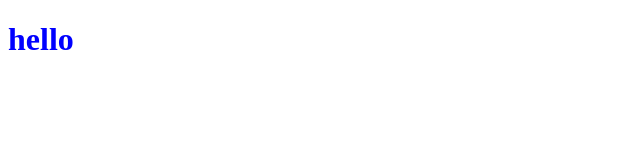
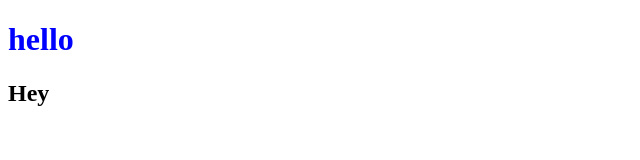
Before and after one commit to git-shlok/test-git, a plain HTML site: page index.html in a window 1280 px wide. Shown: the full height of the page, 0-640 px from the left. Drawn offline with Linux system fonts and the light colour scheme.

Commit message:
Update index.html
Added something

```diff
--- a/index.html
+++ b/index.html
@@ -9,5 +9,6 @@
 </head>
 <body>
     <h1>hello</h1>
+    <h2>Hey<h2>
 </body>
 </html>
```
